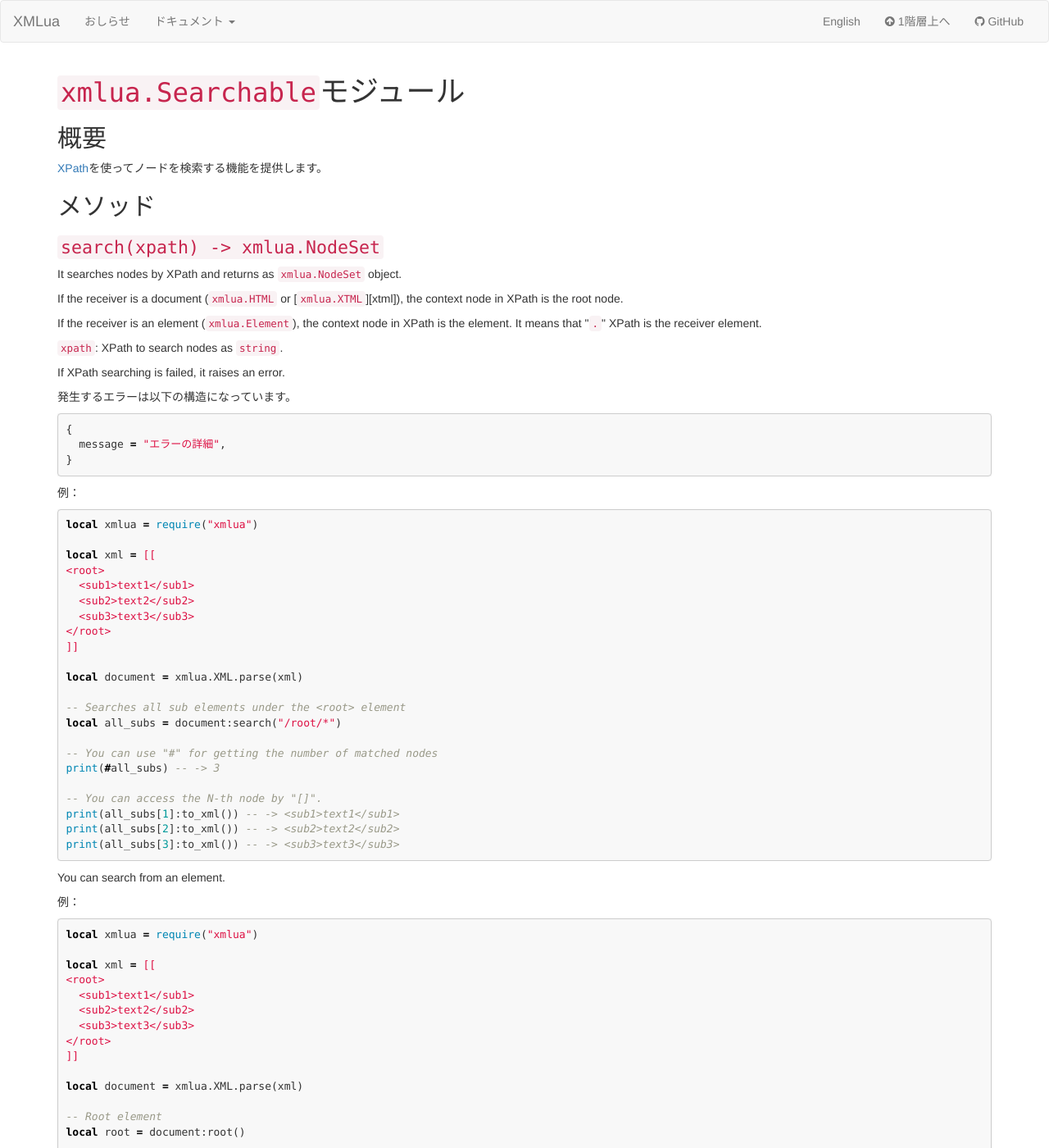
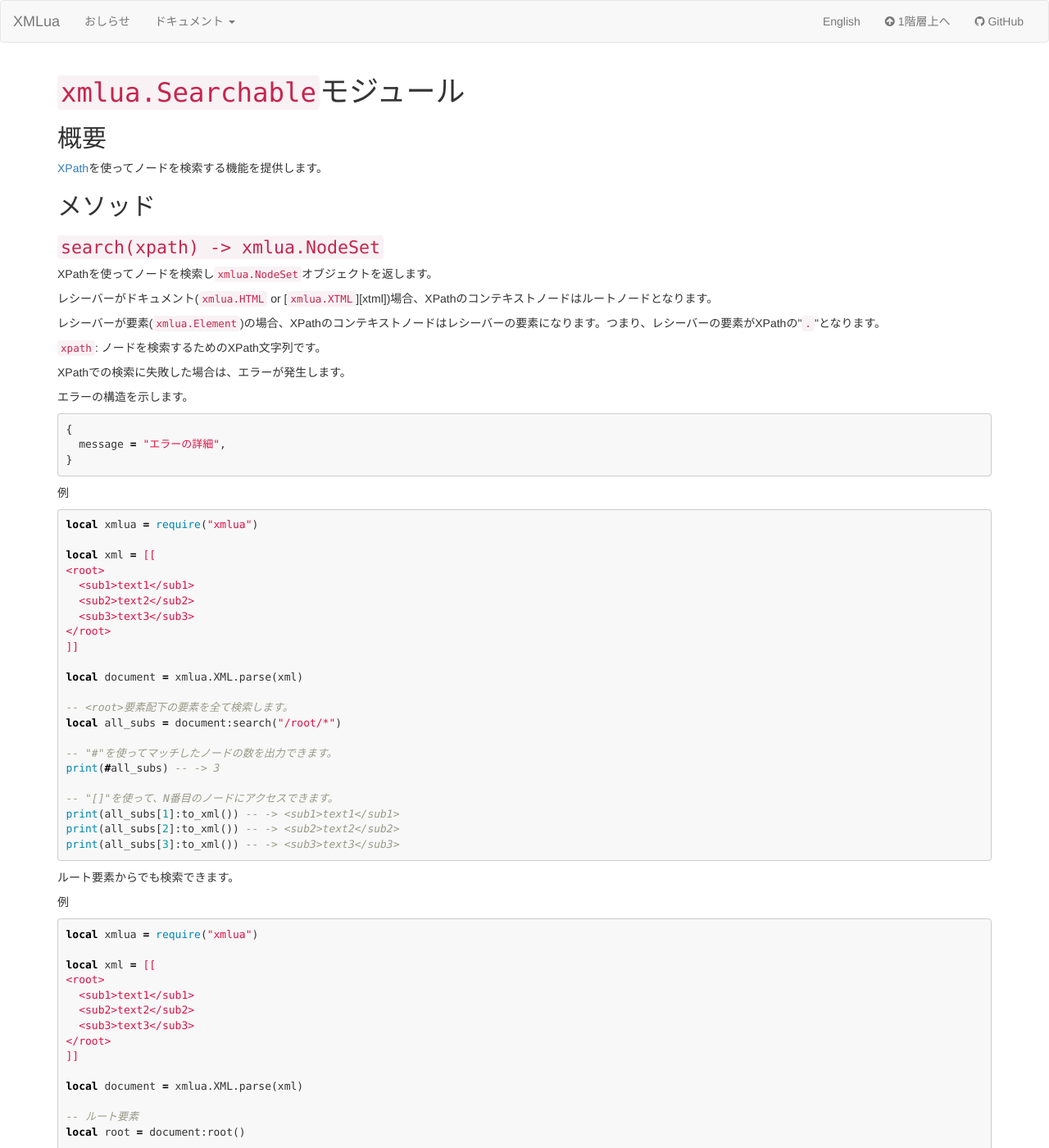
Before and after one commit to clear-code/xmlua, a Jekyll site: the page built from docs/ja/reference/searchable.md, in a window 1280 px wide and 1400 px high. Shown: the whole window at 82% size. Built offline with Jekyll 4.4.1, drawn with Linux system fonts in a browser that asks for light colours; some of the changed text lies outside the part shown.

Commit message:
doc: Translate into Japanese of `Methods` of searchable.md

````diff
--- a/docs/ja/reference/searchable.md
+++ b/docs/ja/reference/searchable.md
@@ -12,17 +12,17 @@ title: xmlua.Searchable
 
 ### `search(xpath) -> xmlua.NodeSet` {#search}
 
-It searches nodes by XPath and returns as [`xmlua.NodeSet`][node-set] object.
+XPathを使ってノードを検索し[`xmlua.NodeSet`][node-set]オブジェクトを返します。
 
-If the receiver is a document ([`xmlua.HTML`][html] or [`xmlua.XTML`][xtml]), the context node in XPath is the root node.
+レシーバーがドキュメント([`xmlua.HTML`][html] or [`xmlua.XTML`][xtml])場合、XPathのコンテキストノードはルートノードとなります。
 
-If the receiver is an element ([`xmlua.Element`][element]), the context node in XPath is the element. It means that "`.`" XPath is the receiver element.
+レシーバーが要素([`xmlua.Element`][element])の場合、XPathのコンテキストノードはレシーバーの要素になります。つまり、レシーバーの要素がXPathの"`.`"となります。
 
-`xpath`: XPath to search nodes as `string`.
+`xpath`: ノードを検索するためのXPath文字列です。
 
-If XPath searching is failed, it raises an error.
+XPathでの検索に失敗した場合は、エラーが発生します。
 
-発生するエラーは以下の構造になっています。
+エラーの構造を示します。
 
 ```lua
 {
@@ -30,7 +30,7 @@ If XPath searching is failed, it raises an error.
 }
 ```
 
-例：
+例
 
 ```lua
 local xmlua = require("xmlua")
@@ -45,21 +45,21 @@ local xml = [[
 
 local document = xmlua.XML.parse(xml)
 
--- Searches all sub elements under the <root> element
+-- <root>要素配下の要素を全て検索します。
 local all_subs = document:search("/root/*")
 
--- You can use "#" for getting the number of matched nodes
+-- "#"を使ってマッチしたノードの数を出力できます。
 print(#all_subs) -- -> 3
 
--- You can access the N-th node by "[]".
+-- "[]"を使って、N番目のノードにアクセスできます。
 print(all_subs[1]:to_xml()) -- -> <sub1>text1</sub1>
 print(all_subs[2]:to_xml()) -- -> <sub2>text2</sub2>
 print(all_subs[3]:to_xml()) -- -> <sub3>text3</sub3>
 ```
 
-You can search from an element.
+ルート要素からでも検索できます。
 
-例：
+例
 
 ```lua
 local xmlua = require("xmlua")
@@ -74,16 +74,16 @@ local xml = [[
 
 local document = xmlua.XML.parse(xml)
 
--- Root element
+-- ルート要素
 local root = document:root()
 
--- Searches all sub elements under the <root> element
+-- <root>要素配下の要素を全て検索します。
 local all_subs = root:search("*")
 
--- You can use "#" for getting the number of matched nodes
+-- "#"を使ってマッチしたノードの数を出力できます。
 print(#all_subs) -- -> 3
 
--- You can access the N-th node by "[]".
+-- "[]"を使って、N番目のノードにアクセスできます。
 print(all_subs[1]:to_xml()) -- -> <sub1>text1</sub1>
 print(all_subs[2]:to_xml()) -- -> <sub2>text2</sub2>
 print(all_subs[3]:to_xml()) -- -> <sub3>text3</sub3>
````
Also changed, not shown: 1 other file.
